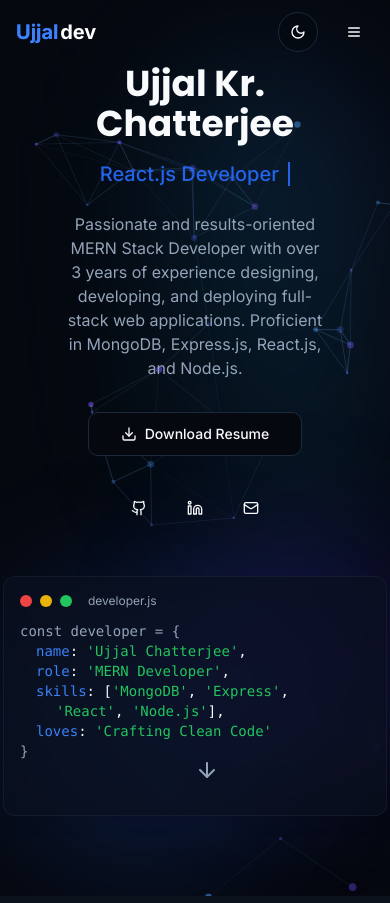
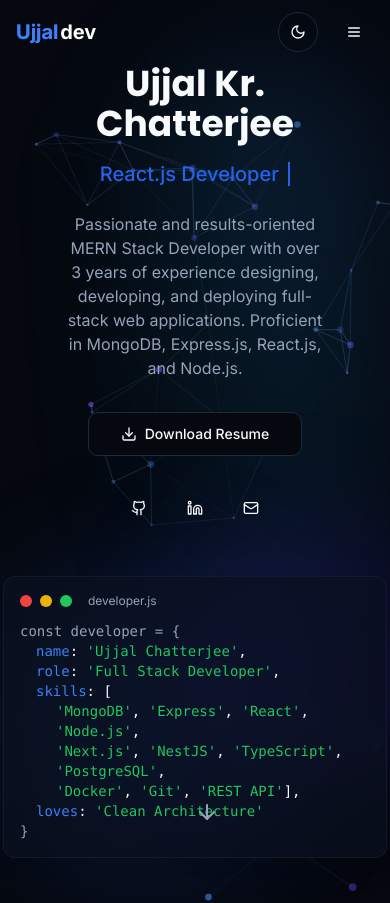
Before and after one commit to Ujjalcha1/portfolio, a React (Vite) app: page / in a window 390 px wide. Shown: the top 903 px of the page. Built offline with nearby package versions, Linux system fonts and the light colour scheme.

Commit message:
feat: Enhance HeroSection code mockup with updated developer role and skills, improve responsiveness and text wrapping

```diff
--- a/src/sections/HeroSection.tsx
+++ b/src/sections/HeroSection.tsx
@@ -243,7 +243,10 @@ export function HeroSection({ className }: HeroSectionProps) {
               <div className="absolute -z-10 w-60 h-60 bg-secondary/20 rounded-full blur-3xl -top-10 -right-10"></div>
 
               {/* Code window mockup with glassmorphism effect */}
-              <div className="bg-card/70 border border-border/50 rounded-lg shadow-lg p-4 w-96 h-60  backdrop-blur-md">
+              <div
+                className="bg-card/70 border border-border/50 rounded-lg shadow-lg p-4
+                w-96 max-w-full min-h-60 h-auto backdrop-blur-md"
+              >
                 <div className="flex items-center mb-3">
                   <div className="w-3 h-3 bg-red-500 rounded-full mr-2"></div>
                   <div className="w-3 h-3 bg-yellow-500 rounded-full mr-2"></div>
@@ -254,44 +257,71 @@ export function HeroSection({ className }: HeroSectionProps) {
                 </div>
 
                 <div className="font-mono text-sm">
-                  <pre className="text-muted-foreground">
+                  <pre className="text-muted-foreground whitespace-pre-wrap break-words">
                     <code>const developer = {"{"}</code>
                   </pre>
-                  <pre className="pl-4">
+
+                  <pre className="pl-4 whitespace-pre-wrap break-words">
                     <code>
                       <span className="text-blue-500">name</span>:{" "}
                       <span className="text-green-500">'Ujjal Chatterjee'</span>
                       ,
                     </code>
                   </pre>
-                  <pre className="pl-4">
+
+                  <pre className="pl-4 whitespace-pre-wrap break-words">
                     <code>
                       <span className="text-blue-500">role</span>:{" "}
-                      <span className="text-green-500">'MERN Developer'</span>,
+                      <span className="text-green-500">
+                        'Full Stack Developer'
+                      </span>
+                      ,
                     </code>
                   </pre>
-                  <pre className="pl-4">
+
+                  <pre className="pl-4 whitespace-pre-wrap break-words">
                     <code>
                       <span className="text-blue-500">skills</span>: [
-                      <span className="text-green-500">'MongoDB'</span>,{" "}
-                      <span className="text-green-500">'Express'</span>,
                     </code>
                   </pre>
-                  <pre className="pl-9">
+
+                  <pre className="pl-9 whitespace-pre-wrap break-words">
                     <code>
+                      <span className="text-green-500">'MongoDB'</span>,{" "}
+                      <span className="text-green-500">'Express'</span>,{" "}
                       <span className="text-green-500">'React'</span>,{" "}
-                      <span className="text-green-500">'Node.js'</span>],
+                      <span className="text-green-500">'Node.js'</span>,
                     </code>
                   </pre>
-                  <pre className="pl-4">
+
+                  <pre className="pl-9 whitespace-pre-wrap break-words">
+                    <code>
+                      <span className="text-green-500">'Next.js'</span>,{" "}
+                      <span className="text-green-500">'NestJS'</span>,{" "}
+                      <span className="text-green-500">'TypeScript'</span>,{" "}
+                      <span className="text-green-500">'PostgreSQL'</span>,
+                    </code>
+                  </pre>
+
+                  <pre className="pl-9 whitespace-pre-wrap break-words">
+                    <code>
+                      <span className="text-green-500">'Docker'</span>,{" "}
+                      <span className="text-green-500">'Git'</span>,{" "}
+                      <span className="text-green-500">'REST API'</span>
+                      ],
+                    </code>
+                  </pre>
+
+                  <pre className="pl-4 whitespace-pre-wrap break-words">
                     <code>
                       <span className="text-blue-500">loves</span>:{" "}
                       <span className="text-green-500">
-                        'Crafting Clean Code'
+                        'Clean Architecture'
                       </span>
                     </code>
                   </pre>
-                  <pre className="text-muted-foreground">
+
+                  <pre className="text-muted-foreground whitespace-pre-wrap break-words">
                     <code>{"}"}</code>
                   </pre>
                 </div>
```
